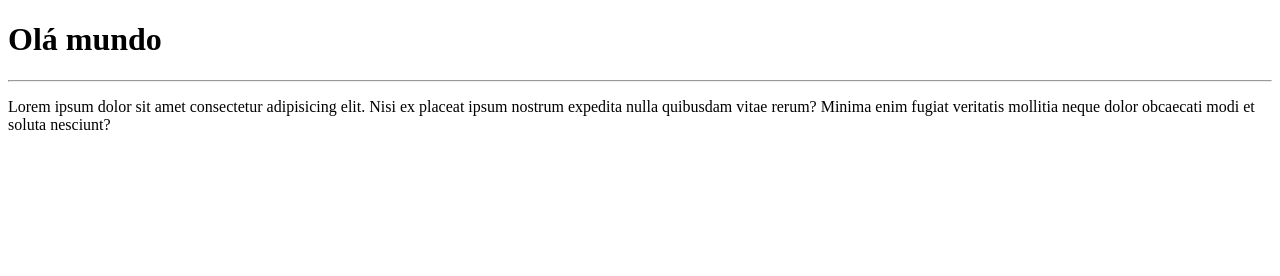
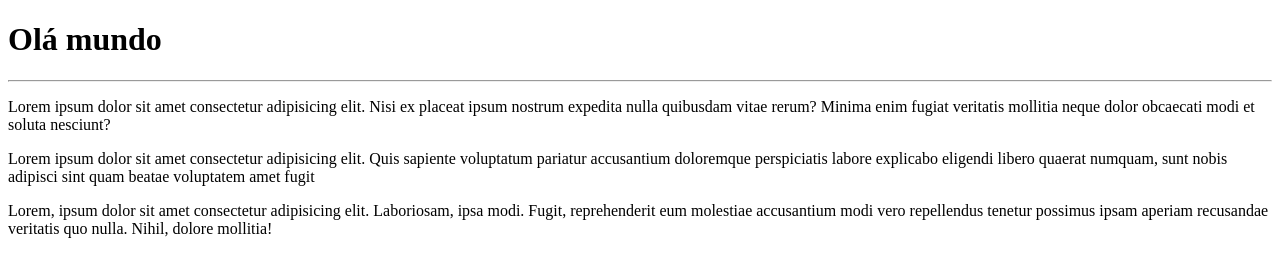
Before and after one commit to Wesley-henrike/Ola-mundo, a plain HTML site: page site_exemplo/index.html in a window 1280 px wide. Drawn offline with Linux system fonts and the light colour scheme.

Commit message:
adicionei um novo parágrafo
novos (lorem) add

```diff
--- a/site_exemplo/index.html
+++ b/site_exemplo/index.html
@@ -8,6 +8,6 @@
 <body>
     <h1>Olá mundo</h1>
     <hr>
-    <p>Lorem ipsum dolor sit amet consectetur adipisicing elit. Nisi ex placeat ipsum nostrum expedita nulla quibusdam vitae rerum? Minima enim fugiat veritatis mollitia neque dolor obcaecati modi et soluta nesciunt?</p>
+    <p>Lorem ipsum dolor sit amet consectetur adipisicing elit. Nisi ex placeat ipsum nostrum expedita nulla quibusdam vitae rerum? Minima enim fugiat veritatis mollitia neque dolor obcaecati modi et soluta nesciunt?</p>Lorem ipsum dolor sit amet consectetur adipisicing elit. Quis sapiente voluptatum pariatur accusantium doloremque perspiciatis labore explicabo eligendi libero quaerat numquam, sunt nobis adipisci sint quam beatae voluptatem amet fugit <p>Lorem, ipsum dolor sit amet consectetur adipisicing elit. Laboriosam, ipsa modi. Fugit, reprehenderit eum molestiae accusantium modi vero repellendus tenetur possimus ipsam aperiam recusandae veritatis quo nulla. Nihil, dolore mollitia!</p>
 </body>
 </html>
```
